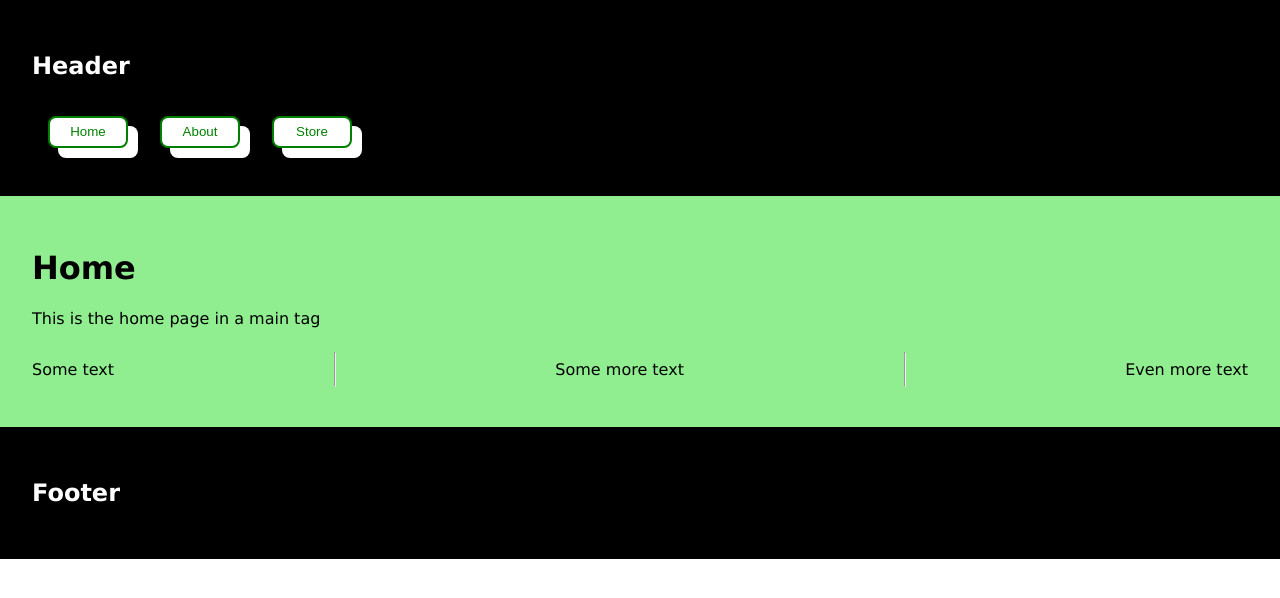
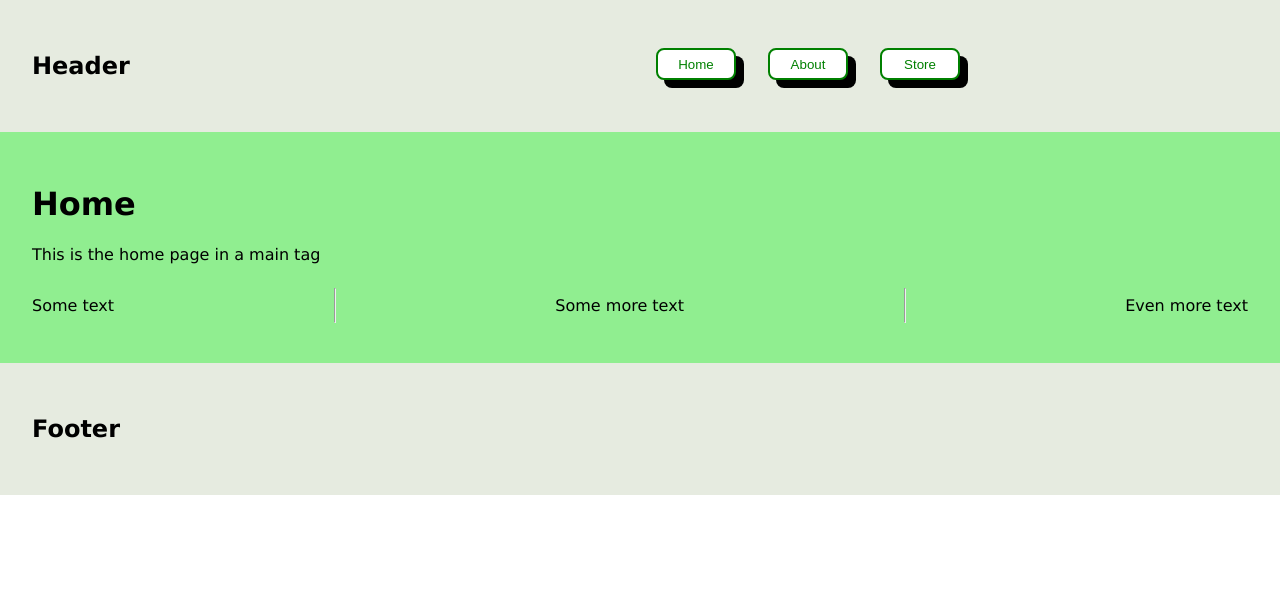
Before and after one commit to zinnia-frazier/Fulldive-VR-Web-Store-React-App, a React (Create React App) app in the folder fulldive-vr/: page / in a window 1280 px wide. Shown: the top 598 px of the page. Built offline with nearby package versions, Linux system fonts and the light colour scheme.

Commit message:
Button style and header footer

```diff
--- a/fulldive-vr/src/components/Header.js
+++ b/fulldive-vr/src/components/Header.js
@@ -7,14 +7,19 @@ import style from '../styles/styles.module.css';
 export default function Header(props) {
     return (
 
-        <header>
+        <header className={style.headerContainer}>
+            <div className={style.block}>
                 <h2>Header</h2>
+            </div>
 
+            <div className={style.block}>
                 <nav>
                     <button onClick={props.handleHome}>Home</button>
                     <button onClick={props.handleAbout}>About</button>
                     <button onClick={props.handleStore}>Store</button>
                 </nav>
+            </div>
+
         </header>
 
 
--- a/fulldive-vr/src/styles/styles.module.css
+++ b/fulldive-vr/src/styles/styles.module.css
@@ -17,7 +17,7 @@ button {
     background-color: white;
     color: green;
     cursor: pointer;
-    box-shadow: 10px 10px white;
+    box-shadow: 0.5rem 0.5rem black;
     margin: 1rem;
     border-radius: 0.5rem;
     width: 5rem;
@@ -29,7 +29,7 @@ button:hover {
 }
 button:active {
     background-color: darkgreen;
-    box-shadow: 5px 5px white;
+    box-shadow: 0.25rem 0.25rem black;
 }
 
 /* React Components
@@ -41,17 +41,23 @@ button:active {
     display: flex;
 }
 
+.headerContainer {
+    display: flex;
+}
+
+.block {
+    width: 50%;
+}
+
 /* Page Aethetics
 ================================================= */
 header {
-    background-color: black;
-    color: white;
+    background-color: hsla(90, 20%, 90%, 1);
     padding: 2rem;
 }
 
 footer {
-    background-color: black;
-    color: white;
+    background-color: hsla(90, 20%, 90%, 1);
     padding: 2rem;
 }
 
```
Lines whose indentation alone changed are shown as unchanged.
